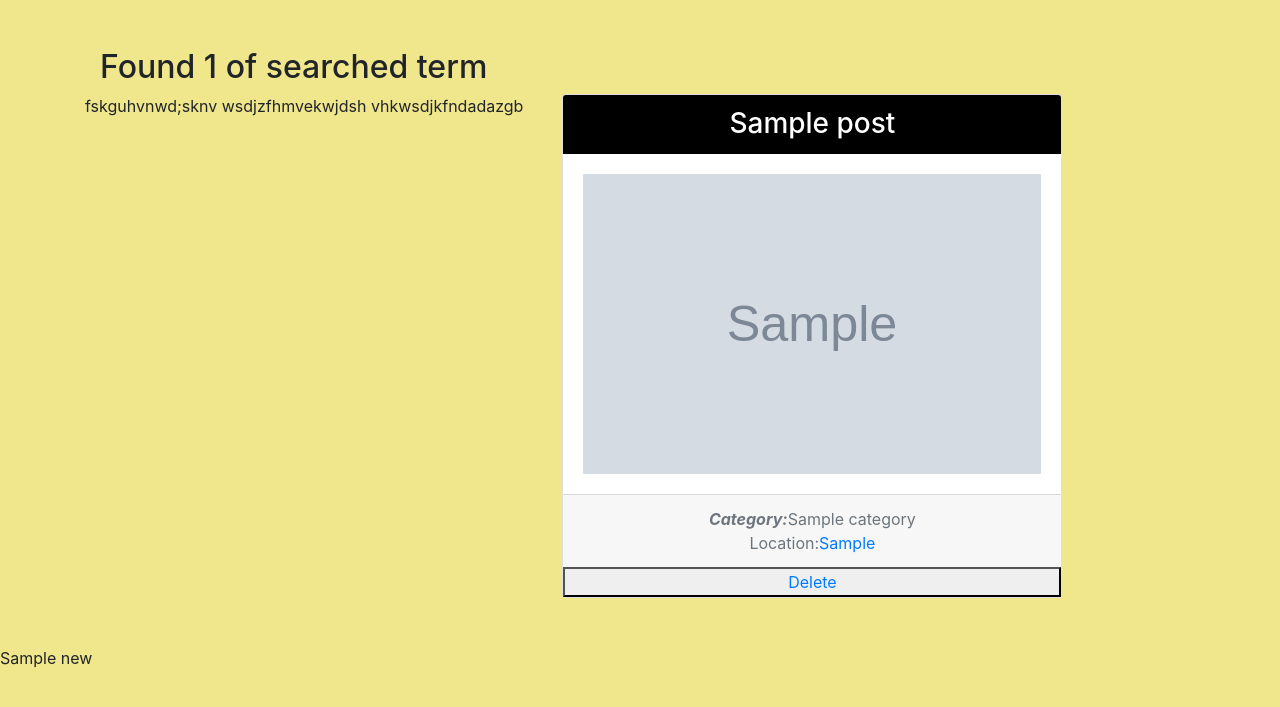
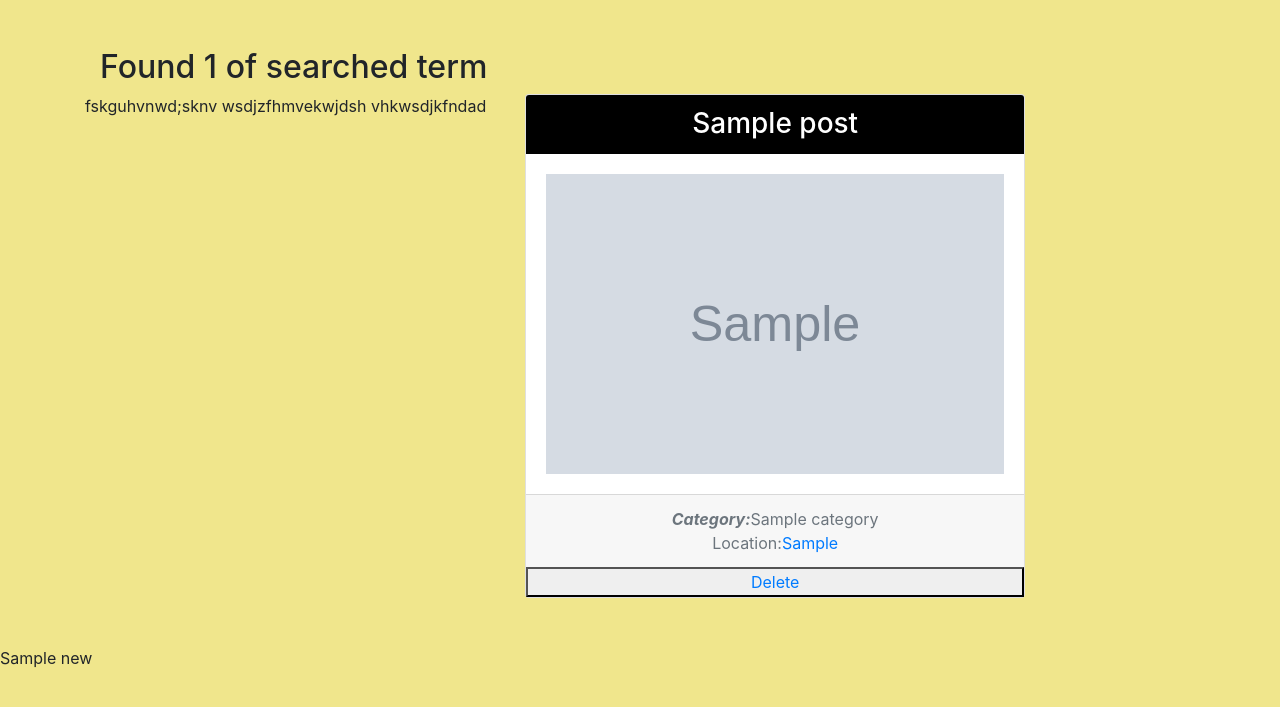
Before and after one commit to DK-denno/gallery, a Django app: template gall/templates/search.html in a window 1280 px wide. Shown: the part 56-763 px from the top of the page. Run offline with Django 3.2, Linux system fonts and the light colour scheme; tables that the repository leaves empty hold one stand-in row (values such as "Sample post"); the template is opened without the code that fills it: values that come from a table or form of the project are taken from there, most other values are stand-ins (such as "Sample title", 1, 10 or a date in 2020); grey boxes marked "Sample" are stand-in pictures; some libraries are stand-ins or nearby versions.

Commit message:
debug mode

```diff
--- a/gall/templates/search.html
+++ b/gall/templates/search.html
@@ -17,7 +17,7 @@
 
 
         {% if posts %}
-       fskguhvnwd;sknv wsdjzfhmvekwjdsh vhkwsdjkfndadazgb
+       fskguhvnwd;sknv wsdjzfhmvekwjdsh vhkwsdjkfndad
     {% for post in posts %}
     <div class="col-md-5">
             <div style="display: inline-block; ">
```
